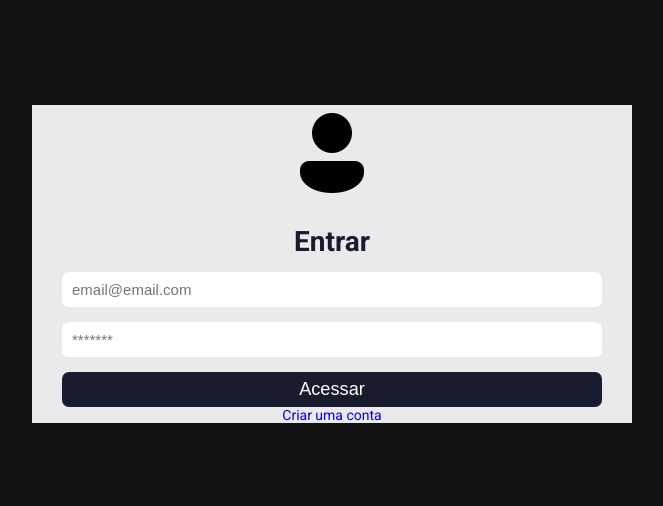
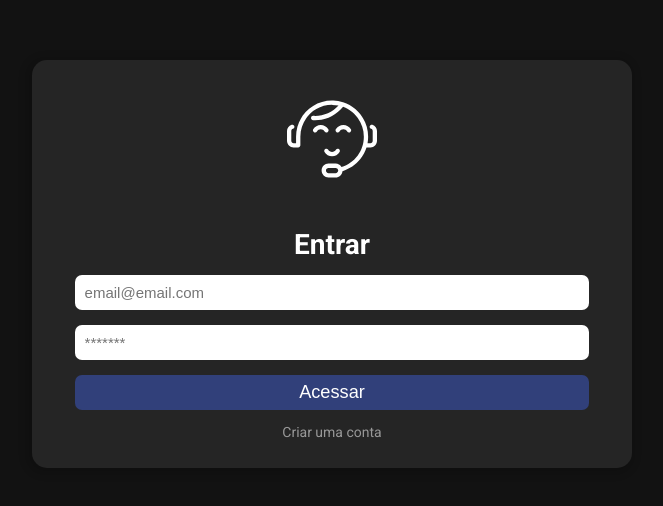
Before and after one commit to Tassio-Med/attendance-system, a React (Create React App) app: page / in a window 1280 px wide. Shown: the part 136-642 px from the top of the page, without its empty margins (308-971 px from the left). Built offline with nearby package versions, Linux system fonts and the light colour scheme.

Commit message:
:sparkles: feat: ajuste de cores e alinhamento

```diff
--- a/package.json
+++ b/package.json
@@ -8,6 +8,7 @@
     "@testing-library/user-event": "^13.5.0",
     "date-fns": "^2.29.3",
     "firebase": "^8.8.1",
+    "framer-motion": "^10.0.0",
     "react": "^18.2.0",
     "react-dom": "^18.2.0",
     "react-icons": "^4.7.1",
--- a/src/components/Header/header.css
+++ b/src/components/Header/header.css
@@ -2,16 +2,19 @@
   margin: 0;
   padding: 0;
   width: 200px;
-  background-color: rgb(90, 91, 92);
+  background-color: #252525;
   position: fixed;
   height: 100%;
   overflow: auto;
+  -webkit-box-shadow: -2px 2px 7px 5px rgba(0,0,0,0.13);
+  -moz-box-shadow: -2px 2px 7px 5px rgba(0,0,0,0.13);
+  box-shadow: -2px 2px 7px 5px rgba(0,0,0,0.13);
 }
 
 .sidebar div{
   height: 150px;
-  background-color: aliceblue;
-  padding-top: 30px;
+  background-color: #252525;
+  /* border-bottom: 6px white; */
   align-items: center;
   display: flex;
   justify-content: center;
@@ -44,7 +47,7 @@
 }
 
 .sidebar a:hover {
-  background-color: #121212;
+  background-color: #1f1f1f;
   color: #fff;
 }
 
--- a/src/components/Title/title.css
+++ b/src/components/Title/title.css
@@ -4,8 +4,11 @@
   align-items: center;
   margin: 1em 0;
   border-radius: 5px;
-  background-color: #f8f8f8;
+  background-color: #252525;
   padding: .8em;
+  -webkit-box-shadow: -2px 2px 7px 5px rgba(0,0,0,0.13);
+  -moz-box-shadow: -2px 2px 7px 5px rgba(0,0,0,0.13);
+  box-shadow: -2px 2px 7px 5px rgba(0,0,0,0.13);
 }
 
 .title span{
--- a/src/index.css
+++ b/src/index.css
@@ -16,7 +16,8 @@ html, body, #root{
 
 body{
   font: 14px 'Roboto', sans-serif;
-  background-color: #EFEFEF;
+  background-color: #1f1f1f;
+  color: white;
 }
 
 a{
--- a/src/pages/Dashboard/dashboard.css
+++ b/src/pages/Dashboard/dashboard.css
@@ -37,12 +37,16 @@
 }
 
 table{
-  border:1px solid #CCC;
+  border: 1px solid #252525;
+  /* border-radius: 20px; */
   border-collapse: collapse;
   margin: 0;
   padding: 0;
   width: 100%;
   table-layout: fixed;
+  -webkit-box-shadow: -2px 2px 7px 5px rgba(0,0,0,0.13);
+  -moz-box-shadow: -2px 2px 7px 5px rgba(0,0,0,0.13);
+  box-shadow: -2px 2px 7px 5px rgba(0,0,0,0.13);
 }
 
 table caption{
@@ -51,9 +55,14 @@ table caption{
 }
 
 table tr{
-  background-color: #f8f8f8;
-  border: 1px solid #ddd;
+  background-color: #252525;
+  border: 1px solid #4c4c4c91;
+  /* border-radius: 20px; */
   padding: .35em;
+}
+
+table tbody tr:hover {
+  background-color: #4c4c4c91;
 }
 
 table th,
@@ -82,20 +91,35 @@ table td .action svg{
 }
 
 table td .badge{
-  padding: 3px;
+  padding: 5px;
   border-radius: 3px;
   color: #FFF;
 }
 
+.btn-box {
+  display: flex;
+  justify-content: center;
+}
+
 .btn-more {
+  display: flex;
   margin: 1.5em 0;
-  padding: .5em 1em;
+  padding: .5em 4em;
   height: 35px;
   border: 0;
   border-radius: 7px;
-  background-color: #181c2e;
+  background-color: #31407a;
   color: #fff;
   font-size: 1.1em;
+  transition: ease-in-out .4s;
+}
+
+.btn-more svg {
+  margin-right: .5rem;
+}
+
+.btn-more:hover{
+  background-color: #4459af;
 }
 
 @media screen and (max-width: 600px){
--- a/src/pages/Dashboard/index.js
+++ b/src/pages/Dashboard/index.js
@@ -6,6 +6,7 @@ import Header from '../../components/Header';
 import Title from '../../components/Title';
 import Modal from '../../components/Modal';
 import { FiMessageSquare, FiPlus, FiSearch, FiEdit2 } from 'react-icons/fi';
+import { CgDetailsMore } from 'react-icons/cg';
 import { Link } from 'react-router-dom';
 import { format } from 'date-fns';
 
@@ -143,7 +144,7 @@ export default function Dashboard(){
               Novo chamado
             </Link>
 
-            <table>
+            <table /*cellspacing="0" cellpadding="0"*/>
               <thead>
                 <tr>
                   <th scope="col">Cliente</th>
@@ -165,7 +166,7 @@ export default function Dashboard(){
                       <td data-label="Cadastrado">{item.createdFormated}</td>
                       <td data-label="#">
                         <button className="action" style={{backgroundColor: '#3583f6' }} onClick={ () => togglePostModal(item) }>
-                          <FiSearch color="#FFF" size={17} />
+                          <CgDetailsMore color="#FFF" size={17} />
                         </button>
                         <Link className="action" style={{backgroundColor: '#F6a935' }} to={`/new/${item.id}`}>
                           <FiEdit2 color="#FFF" size={17} />
@@ -176,9 +177,11 @@ export default function Dashboard(){
                 })}
               </tbody>
             </table>
+            <div className='btn-box'>
 
-            {loadingMore && <h3 style={{textAlign: 'center', marginTop: 15 }}>Buscando dados...</h3>}
-            { !loadingMore && !isEmpty && <button className="btn-more" onClick={handleMore}>Buscar mais</button> }
+              {loadingMore && <h3 style={{textAlign: 'center', marginTop: 15 }}>Buscando dados...</h3>}
+              { !loadingMore && !isEmpty && <button className="btn-more" onClick={handleMore}> <FiSearch color="#FFF" size={17} /> Buscar mais</button> }
+            </div>
 
           </>
         )}
--- a/src/pages/New/new.css
+++ b/src/pages/New/new.css
@@ -1,10 +1,16 @@
 form textarea{
   height: 105px;
   resize: none;
+  border-radius: 5px;
+}
+
+form select {
+  border-radius: 5px;
 }
 
 form input[type="radio"]{
   margin: 15px 0;
+
 }
 
 form input[type="radio"]:not(:first-child){
@@ -14,4 +20,5 @@ form input[type="radio"]:not(:first-child){
 .status span{
   padding-left: .5em;
   font-size: 1.3em;
+  border-radius: 10px;
 }
--- a/src/pages/Profile/profile.css
+++ b/src/pages/Profile/profile.css
@@ -1,16 +1,20 @@
 .container {
   display: flex;
-  background-color: #f8f8f8;
+  flex-direction: column;
+  align-items: center;
+  background-color: #252525;
   border-radius: 5px;
   padding: .8em;
   align-items: center;
   margin-bottom: 1em;
+  -webkit-box-shadow: -2px 2px 7px 5px rgba(0,0,0,0.13);
+  -moz-box-shadow: -2px 2px 7px 5px rgba(0,0,0,0.13);
+  box-shadow: -2px 2px 7px 5px rgba(0,0,0,0.13);
 }
 
 .label-avatar {
   width: 280px;
   height: 280px;
-  /* background-color: #121212; */
   display: flex;
   justify-content: center;
   align-items: center;
@@ -57,17 +61,30 @@
   cursor: not-allowed;
 }
 
+
 .form-profile button {
   max-width: 600px;
+  background-color: #31407a;
+  transition: ease-in-out .4s;
+}
+.form-profile button:hover {
+  max-width: 600px;
+  background-color: #4459af;
 }
 
 .logout-btn {
+  color: #4459af;
   padding: 8px 20px;
   background-color: transparent;
-  border: 1px solid #121212;
+  border: 1px solid #4459af;
   border-radius: 5px;
   font-size: 1.5em;
   display: flex;
   justify-content: center;
   align-items: center;
 }
+
+.logout-btn:hover {
+  color: #fefefe;
+  border: 1px solid #ffffff;
+}
--- a/src/pages/SignIn/index.js
+++ b/src/pages/SignIn/index.js
@@ -3,7 +3,7 @@ import { Link } from 'react-router-dom';
 import { AuthContext } from '../../contexts/auth';
 import './signin.css';
 // import logo from '../../assets/logo.png';
-import logo from "../../assets/avatar_icon.png"
+import logo from "../../assets/logo-attendance.svg"
 
 function SignIn() {
   const [email, setEmail] = useState('');
@@ -22,8 +22,8 @@ function SignIn() {
   return (
     <div className="container-center">
       <div className="login">
-        <div className="login-area">
-          <img src={logo} alt="Sistema Logo" />
+        <div className="logo-area">
+          <img src={logo} alt="Logotipo do sistema" />
         </div>
 
         <form onSubmit={handleSubmit}>
@@ -33,7 +33,7 @@ function SignIn() {
           <button type="submit">{ loadingAuth ? 'Carregando...' : 'Acessar' }</button>
         </form>
 
-        <Link to="/register">Criar uma conta</Link>
+        <Link to="/register" className='new-profile'>Criar uma conta</Link>
       </div>
     </div>
   );
--- a/src/pages/SignIn/signin.css
+++ b/src/pages/SignIn/signin.css
@@ -7,18 +7,25 @@
 }
 
 .login {
-  background-color: #EAEAEC;
+  background-color: #252525;
+  color: #fff;
   width: 600px;
   display: flex;
   align-items: center;
   justify-content: center;
   flex-direction: column;
+  border-radius: 15px;
+  padding: 1em;
+  -webkit-box-shadow: -2px 2px 7px 5px rgba(0,0,0,0.13);
+  -moz-box-shadow: -2px 2px 7px 5px rgba(0,0,0,0.13);
+  box-shadow: -2px 2px 7px 5px rgba(0,0,0,0.13);
 }
 
 .logo-area img{
   padding: 20px;
   width: 170px;
   height: 130px;
+  color: #fff;
 }
 
 form {
@@ -31,7 +38,6 @@ form {
 form h1{
   text-align: center;
   margin-bottom: 0.5em;
-  color: #181c2e;
 }
 
 .login input{
@@ -48,9 +54,23 @@ form button{
   height: 35px;
   border: 0;
   border-radius: 7px;
-  background-color: #181c2e;
+  background-color: #31407a;
   color: #fff;
   font-size: 1.3em;
+  transition: ease-in-out .4s;
+}
+
+form button:hover{
+  background-color: #4459af;
+}
+
+.new-profile {
+  margin: 1em 0;
+  color: #989898;
+}
+.new-profile:hover {
+  margin: 1em 0;
+  color: #ffffff;
 }
 
 .Login a{
--- a/src/pages/SignUp/index.js
+++ b/src/pages/SignUp/index.js
@@ -2,7 +2,7 @@ import { useState, useContext } from "react";
 import {Link} from "react-router-dom";
 import { AuthContext } from '../../contexts/auth';
 // import "./signin.css";
-import logo from "../../assets/avatar_icon.png"
+import logo from "../../assets/logo-attendance.svg"
 
 function SignUp() {
   const [nome, setNome] = useState('');
@@ -34,7 +34,7 @@ function SignUp() {
           <button type="submit">{ loadingAuth ? 'Carregando...' : 'Acessar' }</button>
         </form>
 
-        <Link to="/">Já tem uma conta? Entre</Link>
+        <Link to="/" className="new-profile">Já tem uma conta? Entre</Link>
       </div>
     </div>
   );
```
Also changed, not shown: src/assets/logo-attendance.svg, 1 other file (tests, documents, lock files or other folders).
